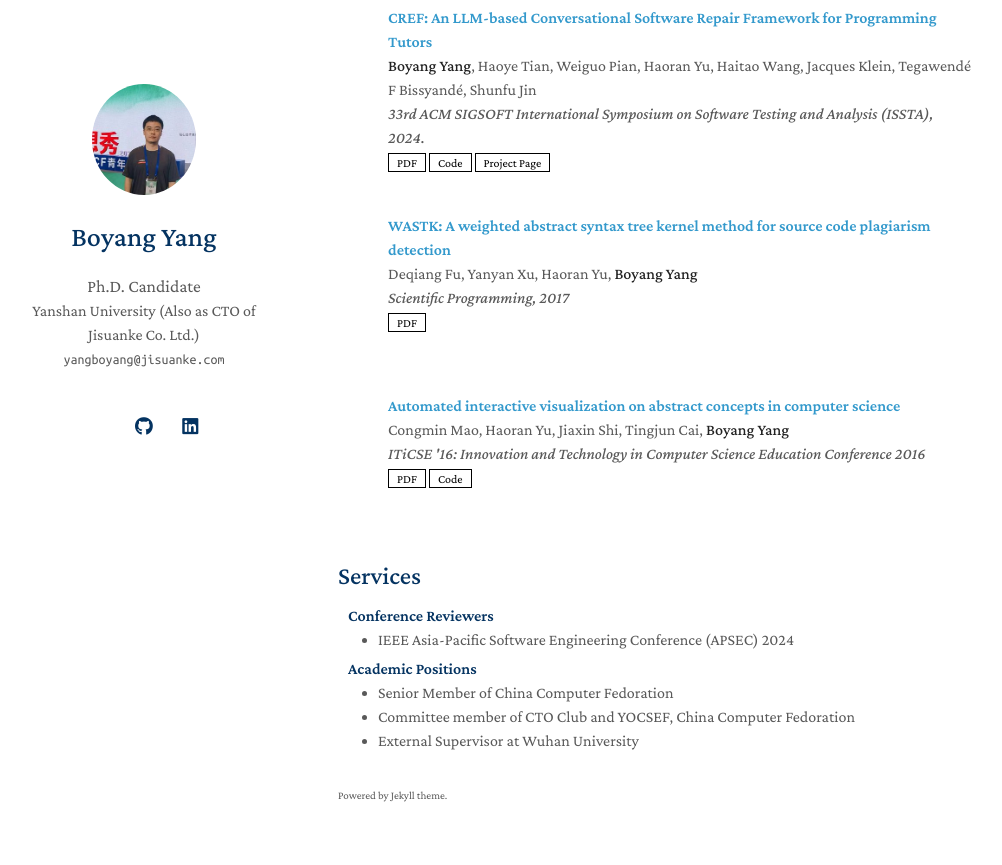
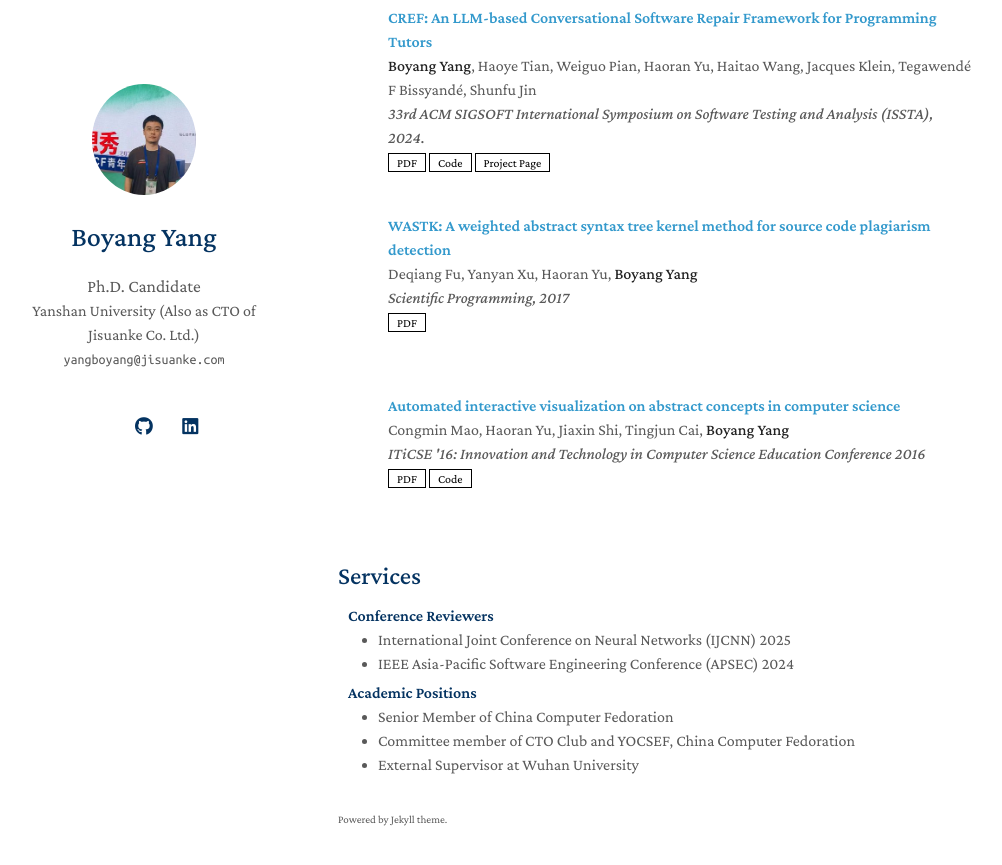
Before and after one commit to buaabarty/buaabarty.github.io, a Jekyll site: the page built from index.md, in a window 1280 px wide and 900 px high, scrolled down 509 px. Shown: the top 865 px of the window, without its empty margins (132-1134 px from the left). Built offline with Jekyll 4.4.1, drawn with Linux system fonts in a browser that asks for light colours; a style sheet for code colours, icons or effects is not loaded; our own code applies the rules of GitHub Pages for plain Markdown files.

Commit message:
Update services.md

```diff
--- a/_includes/services.md
+++ b/_includes/services.md
@@ -3,6 +3,7 @@
 <h4 style="margin:0 10px 0;">Conference Reviewers</h4>
 
 <ul style="margin:0 0 5px;">
+  <li><a href="https://2025.ijcnn.org"><autocolor>International Joint Conference on Neural Networks (IJCNN) 2025</autocolor></a></li>
   <li><a href="https://conf.researchr.org/home/apsec-2024"><autocolor>IEEE Asia-Pacific Software Engineering Conference (APSEC) 2024</autocolor></a></li>
 </ul>
 
```
